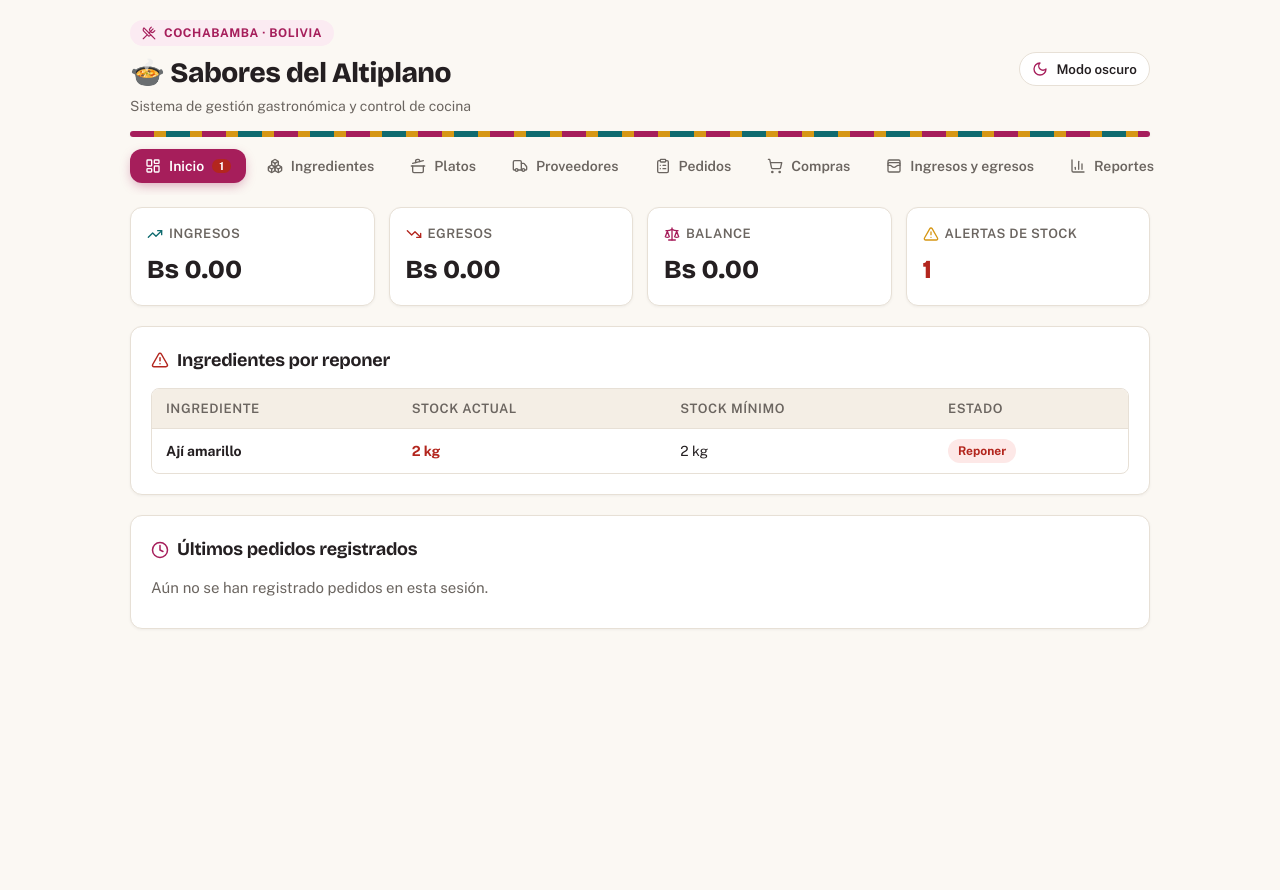
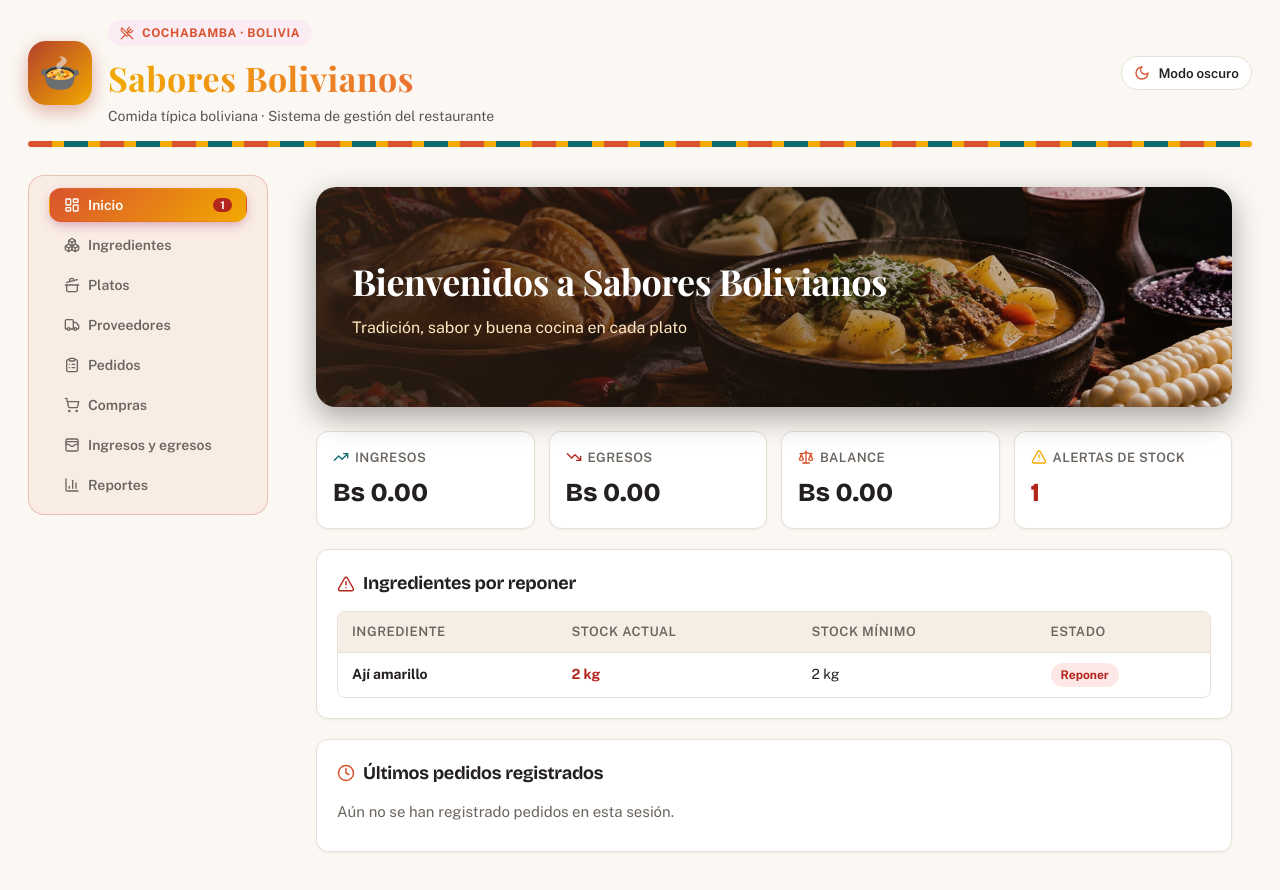
Before and after one commit to jasminfernandajarrolu-wq/-progavanzada-equipo--ASALE, a React app in the folder restaurante-gestion-v2/: page / in a window 1280 px wide. Before the commit the page ends 800 px from the top, so only its background shows below. Built offline with nearby package versions, Linux system fonts and the light colour scheme.

Commit message:
Nuevo diseño: portada, menu lateral y colores

```diff
--- a/restaurante-gestion-v2/src/components/Header.jsx
+++ b/restaurante-gestion-v2/src/components/Header.jsx
@@ -3,19 +3,18 @@ import { Sun, Moon, UtensilsCrossed } from 'lucide-react';
 
 export function Header({ theme, onToggleTheme }) {
   return (
-    <header>
+    <header className="app-header">
       <div className="header-top">
-        <div>
-          <div style={{ display: 'flex', alignItems: 'center', gap: '10px' }}>
+        <div className="brand">
+          <span className="brand-logo" aria-hidden="true">🍲</span>
+          <div>
             <span className="brand-badge">
               <UtensilsCrossed size={14} /> Cochabamba · Bolivia
             </span>
-          </div>
-          <h1 style={{ fontSize: '28px', fontWeight: '800', marginTop: '6px' }}>
-            🍲 Sabores del Altiplano
-          </h1>
-          <div className="text-mut" style={{ fontSize: '14px', marginTop: '2px' }}>
-            Sistema de gestión gastronómica y control de cocina
+            <h1 className="brand-title">Sabores Bolivianos</h1>
+            <div className="brand-subtitle">
+              Comida típica boliviana · Sistema de gestión del restaurante
+            </div>
           </div>
         </div>
 
--- a/restaurante-gestion-v2/src/components/views/DashboardView.jsx
+++ b/restaurante-gestion-v2/src/components/views/DashboardView.jsx
@@ -10,6 +10,13 @@ export function DashboardView({ data, lowStockItems, getFinancialSum }) {
 
   return (
     <div>
+      <section className="hero-banner">
+        <div>
+          <h2>Bienvenidos a Sabores Bolivianos</h2>
+          <p>Tradición, sabor y buena cocina en cada plato</p>
+        </div>
+      </section>
+
       <div className="stats-grid">
         <div className="stat-card">
           <div className="stat-label">
--- a/restaurante-gestion-v2/src/index.css
+++ b/restaurante-gestion-v2/src/index.css
@@ -1,4 +1,5 @@
 @import url('https://fonts.googleapis.com/css2?family=Bricolage+Grotesque:wght@500;600;700;800&family=Public+Sans:wght@400;500;600;700&display=swap');
+@import url('https://fonts.googleapis.com/css2?family=Playfair+Display:wght@600;700&display=swap');
 
 :root {
   --bg: #FBF8F3;
@@ -102,11 +103,14 @@
   }
 }
 
-*, *::before, *::after {
+*,
+*::before,
+*::after {
   box-sizing: border-box;
 }
 
-html, body {
+html,
+body {
   margin: 0;
   padding: 0;
   min-height: 100vh;
@@ -123,7 +127,11 @@ body {
   transition: background-color 0.25s ease, color 0.25s ease;
 }
 
-h1, h2, h3, h4, .brand-font {
+h1,
+h2,
+h3,
+h4,
+.brand-font {
   font-family: "Bricolage Grotesque", -apple-system, Georgia, sans-serif;
   letter-spacing: -0.015em;
   margin: 0;
@@ -162,13 +170,11 @@ header {
   height: 6px;
   margin: 14px 0 0;
   border-radius: 3px;
-  background: repeating-linear-gradient(
-    90deg,
-    var(--pri) 0 24px,
-    var(--gold) 24px 36px,
-    var(--teal) 36px 60px,
-    var(--gold) 60px 72px
-  );
+  background: repeating-linear-gradient(90deg,
+      var(--pri) 0 24px,
+      var(--gold) 24px 36px,
+      var(--teal) 36px 60px,
+      var(--gold) 60px 72px);
   box-shadow: var(--shadow-sm);
 }
 
@@ -534,13 +540,25 @@ select:focus-visible {
 }
 
 @keyframes fadeIn {
-  from { opacity: 0; }
-  to { opacity: 1; }
+  from {
+    opacity: 0;
+  }
+
+  to {
+    opacity: 1;
+  }
 }
 
 @keyframes scaleUp {
-  from { opacity: 0; transform: scale(0.96); }
-  to { opacity: 1; transform: scale(1); }
+  from {
+    opacity: 0;
+    transform: scale(0.96);
+  }
+
+  to {
+    opacity: 1;
+    transform: scale(1);
+  }
 }
 
 .modal-card h3 {
@@ -604,12 +622,20 @@ select.form-input:focus {
 }
 
 @keyframes toastSlideUp {
-  from { opacity: 0; transform: translate(-50%, 16px); }
-  to { opacity: 1; transform: translate(-50%, 0); }
+  from {
+    opacity: 0;
+    transform: translate(-50%, 16px);
+  }
+
+  to {
+    opacity: 1;
+    transform: translate(-50%, 0);
+  }
 }
 
 /* Print Rules */
 @media print {
+
   nav.app-nav,
   header .band,
   .action-bar button,
@@ -617,12 +643,267 @@ select.form-input:focus {
   .toast-container {
     display: none !important;
   }
+
   body {
     background: #fff !important;
     color: #000 !important;
   }
-  .content-box, .stat-card {
+
+  .content-box,
+  .stat-card {
     border: 1px solid #ccc !important;
     box-shadow: none !important;
   }
 }
+
+/* ===== Menú lateral ===== */
+.app-container {
+  display: grid;
+  grid-template-columns: 250px 1fr;
+  grid-template-areas:
+    "header header"
+    "nav    main";
+  max-width: none;
+  min-height: 100vh;
+  gap: 0 24px;
+}
+
+.app-container>header {
+  grid-area: header;
+}
+
+.app-nav {
+  grid-area: nav;
+  display: flex;
+  flex-direction: column;
+  gap: 6px;
+  padding: 16px 12px;
+  align-self: start;
+  position: sticky;
+  top: 16px;
+  overflow: visible;
+  border-radius: 16px;
+  border: 1px solid rgba(181, 65, 43, 0.25);
+}
+
+.app-nav button {
+  display: flex;
+  align-items: center;
+  gap: 12px;
+  width: 100%;
+  justify-content: flex-start;
+  padding: 12px 14px;
+  border-radius: 12px;
+  font-size: 0.95rem;
+  transition: transform 0.15s ease, background 0.15s ease;
+}
+
+.app-nav button:hover {
+  transform: translateX(4px);
+}
+
+.app-nav button.active {
+  background: #B5412B;
+  color: #fff;
+  box-shadow: 0 4px 12px rgba(181, 65, 43, 0.35);
+}
+
+.app-nav .badge {
+  margin-left: auto;
+}
+
+.app-main {
+  grid-area: main;
+  min-width: 0;
+}
+
+/* Celular: el menú vuelve a ir arriba */
+@media (max-width: 800px) {
+  .app-container {
+    grid-template-columns: 1fr;
+    grid-template-areas:
+      "header"
+      "nav"
+      "main";
+  }
+
+  .app-nav {
+    flex-direction: row;
+    overflow-x: auto;
+    position: static;
+  }
+
+  .app-nav button {
+    width: auto;
+    white-space: nowrap;
+  }
+}
+
+/* ===== Cabecera ===== */
+.app-header {
+  padding: 8px 4px 0;
+}
+
+.brand {
+  display: flex;
+  align-items: center;
+  gap: 16px;
+}
+
+.brand-logo {
+  display: grid;
+  place-items: center;
+  width: 64px;
+  height: 64px;
+  font-size: 34px;
+  border-radius: 18px;
+  background: linear-gradient(135deg, #B5412B, #F2A900);
+  box-shadow: 0 6px 18px rgba(181, 65, 43, 0.4);
+  flex-shrink: 0;
+}
+
+.brand-title {
+  font-family: 'Playfair Display', Georgia, serif;
+  font-size: 34px;
+  font-weight: 700;
+  letter-spacing: 0.5px;
+  margin: 6px 0 2px;
+  background: linear-gradient(90deg, #F2A900, #E8643F);
+  -webkit-background-clip: text;
+  background-clip: text;
+  color: transparent;
+}
+
+.brand-subtitle {
+  font-size: 14px;
+  opacity: 0.75;
+}
+
+@media (max-width: 600px) {
+  .brand-logo {
+    width: 48px;
+    height: 48px;
+    font-size: 26px;
+  }
+
+  .brand-title {
+    font-size: 26px;
+  }
+}
+
+/* ===== Arreglo de ancho y colores ===== */
+:root,
+:root[data-theme="dark"],
+:root[data-theme="light"] {
+  --pri: #D9532F;
+  /* terracota en lugar del rosado */
+  --gold: #F2A900;
+  /* amarillo ají */
+}
+
+.app-container {
+  width: 100%;
+  max-width: 1400px;
+  margin: 0 auto;
+  padding: 20px 28px;
+  grid-template-columns: 240px minmax(0, 1fr);
+  gap: 20px 28px;
+}
+
+.app-container>header,
+.app-header {
+  grid-area: header;
+  width: 100%;
+  max-width: none;
+  margin: 0;
+  padding: 0 0 8px;
+}
+
+.app-header .header-top {
+  display: flex;
+  align-items: center;
+  justify-content: space-between;
+  width: 100%;
+}
+
+.app-main {
+  width: 100%;
+  max-width: none;
+  margin: 0;
+  padding: 0;
+}
+
+nav.app-nav {
+  width: 100%;
+  margin: 0;
+  background: rgba(217, 83, 47, 0.07);
+}
+
+nav.app-nav button.active {
+  background: linear-gradient(135deg, #D9532F, #F2A900);
+  color: #fff;
+}
+
+nav.app-nav button.active svg {
+  color: #fff;
+}
+
+/* ===== Portada del Inicio ===== */
+.hero-banner {
+  position: relative;
+  min-height: 220px;
+  margin-bottom: 24px;
+  border-radius: 20px;
+  overflow: hidden;
+  background:
+    linear-gradient(90deg, rgba(46, 31, 20, 0.85) 0%, rgba(46, 31, 20, 0.35) 70%, rgba(46, 31, 20, 0.1) 100%),
+    url('/portada.png') center / cover no-repeat;
+  display: flex;
+  align-items: center;
+  padding: 32px 36px;
+  box-shadow: 0 10px 30px rgba(0, 0, 0, 0.35);
+}
+
+.hero-banner h2 {
+  font-family: 'Playfair Display', Georgia, serif;
+  font-size: 36px;
+  color: #fff;
+  margin: 0 0 8px;
+}
+
+.hero-banner p {
+  color: #FFE9C2;
+  font-size: 16px;
+  max-width: 460px;
+  margin: 0;
+}
+
+@media (max-width: 600px) {
+  .hero-banner {
+    min-height: 160px;
+    padding: 20px;
+  }
+
+  .hero-banner h2 {
+    font-size: 26px;
+  }
+}
+
+/* ===== Arreglo del hueco bajo la cabecera ===== */
+.app-container {
+  grid-template-rows: auto 1fr;
+  align-content: start;
+  min-height: 100vh;
+}
+
+.app-container>header,
+.app-header {
+  align-self: start;
+  height: auto;
+  min-height: 0;
+  margin-bottom: 0;
+}
+
+.app-main {
+  align-self: start;
+}
```
Also changed, not shown: restaurante-gestion-v2/public/portada.png (added).
